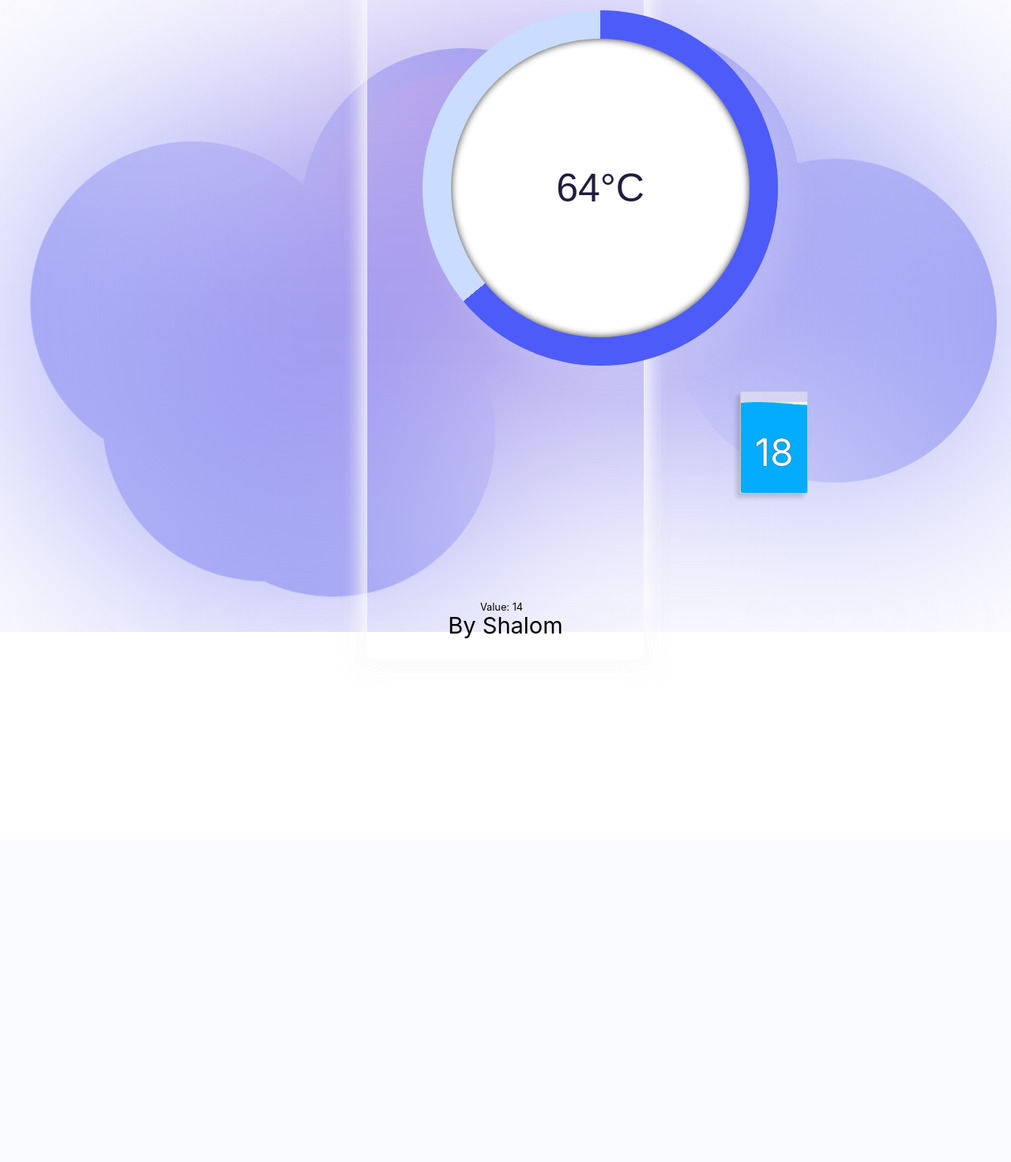
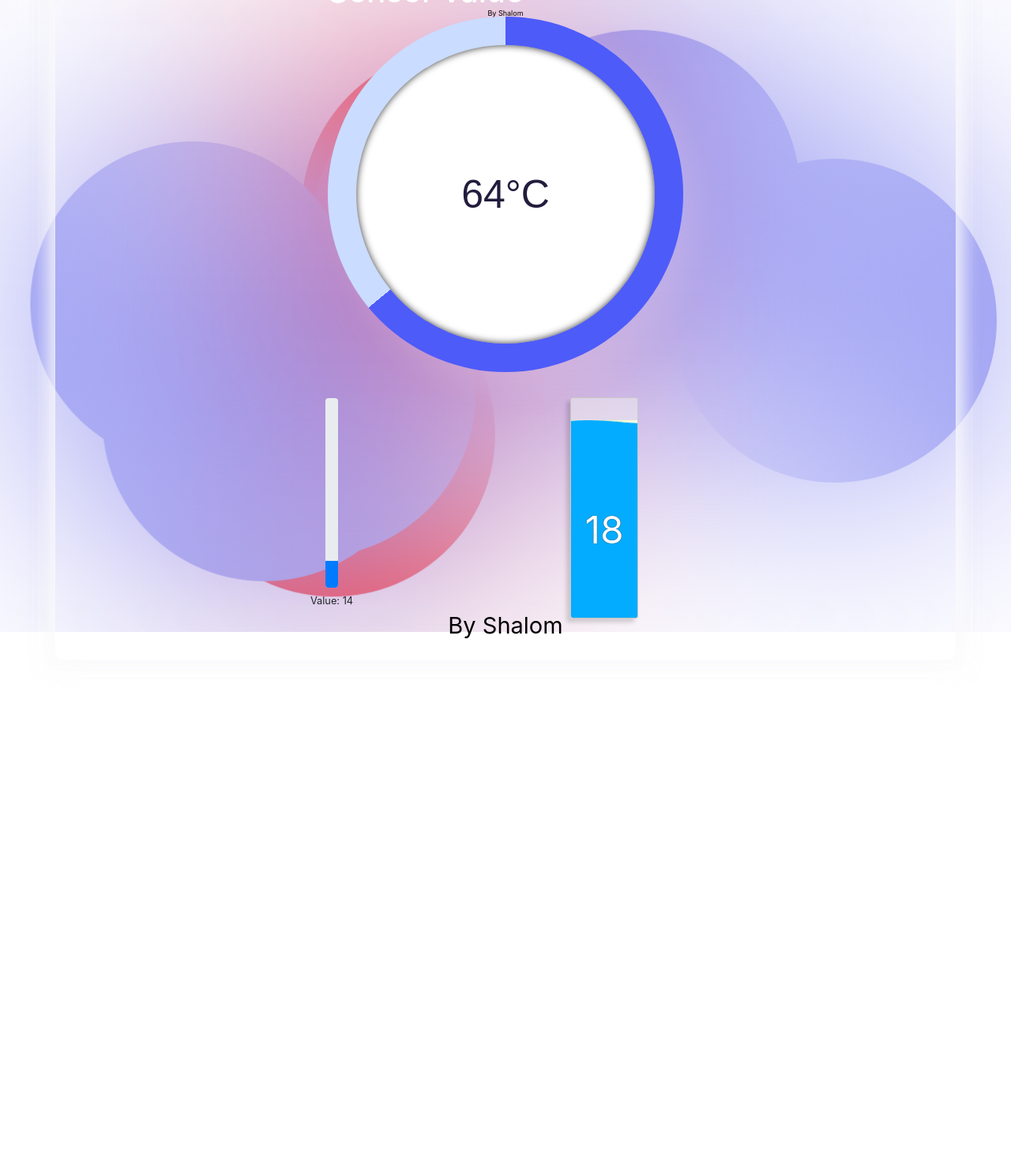
Before and after one commit to Daviddairot/shallom-project, a Django app: page /index/ in a window 1280 px wide. Shown: the whole page at 79% size. Before the commit the page ends 808 px from the top, so only its background shows below. Run offline with Django 5.2, Linux system fonts and the light colour scheme; data comes from the database, SQL or seed files in the repository.

Commit message:
Update index.html

```diff
--- a/templates/index.html
+++ b/templates/index.html
@@ -8,7 +8,7 @@
   <script src="https://ajax.googleapis.com/ajax/libs/jquery/3.5.1/jquery.min.js"></script>
   <script src='https://code.jquery.com/jquery-3.4.1.min.js'></script>
   <script src='https://cdn.jsdelivr.net/npm/popper.js@1.16.1/dist/umd/popper.min.js'></script>
-
+  <link rel='stylesheet' href='https://cdn.jsdelivr.net/npm/bootstrap@4.6.1/dist/css/bootstrap.min.css'>
   <!-- Include Toastr.js -->
   <link rel="stylesheet" href="https://cdnjs.cloudflare.com/ajax/libs/toastr.js/latest/toastr.min.css">
   <script src="https://cdnjs.cloudflare.com/ajax/libs/toastr.js/latest/toastr.min.js"></script>
@@ -16,14 +16,15 @@
 </head>
 <body>
   <header>
-    <span></span>
+    <span>By Shalom</span>
   </header>
+
 <!-- partial:index.partial.html -->
 <div class="bouncing-blobs-container">
   <div class="bouncing-blobs-glass"></div>
   <div class="bouncing-blobs">
-    <div class="bouncing-blob bouncing-blob--purple"></div>
-    <div class="bouncing-blob bouncing-blob--purple"></div>
+    <div class="bouncing-blob bouncing-blob--red"></div>
+    <div class="bouncing-blob bouncing-blob--red"></div>
     <div class="bouncing-blob bouncing-blob--purple"></div>
     <div class="bouncing-blob bouncing-blob--purple"></div>
     <div class="bouncing-blob bouncing-blob--purple"></div>
@@ -41,18 +42,18 @@
         </div>
     </div>
     <div id = "div2" class="content cont" >
-      <div class="itemd" stlye = "height:10px;">
+      <div class="itemd" stlye = "height:2220px;">
         <div class="containerp">
           <div class="bar">
             <div class="progress">
               <div class="progress-bar progress-bar-info" role="progressbar" aria-valuemin="0" aria-valuemax="100" style="width: 80%;">
               </div>
             </div>
-            <p id="sensor-value""> smoke level  </p>
+            <p id="sensor-value"> smoke level  </p>
           </div>
         </div>
       </div>
-      <div class="bar-container item" style="height: 500px;">
+      <div class="bar-container item" style="height: 1000px;">
         <div class="goal-bar">
           <div class="bar-wrap">
             <hr class="bar-line">
```
